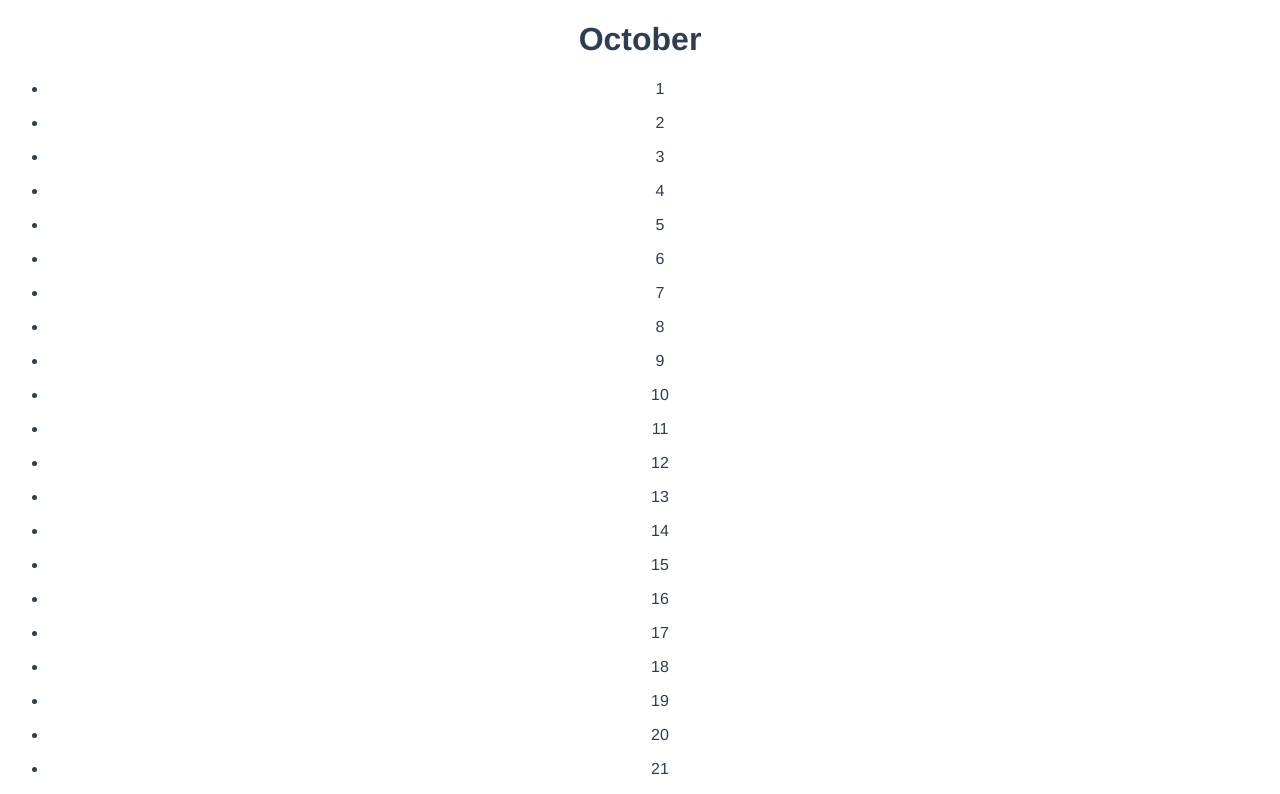
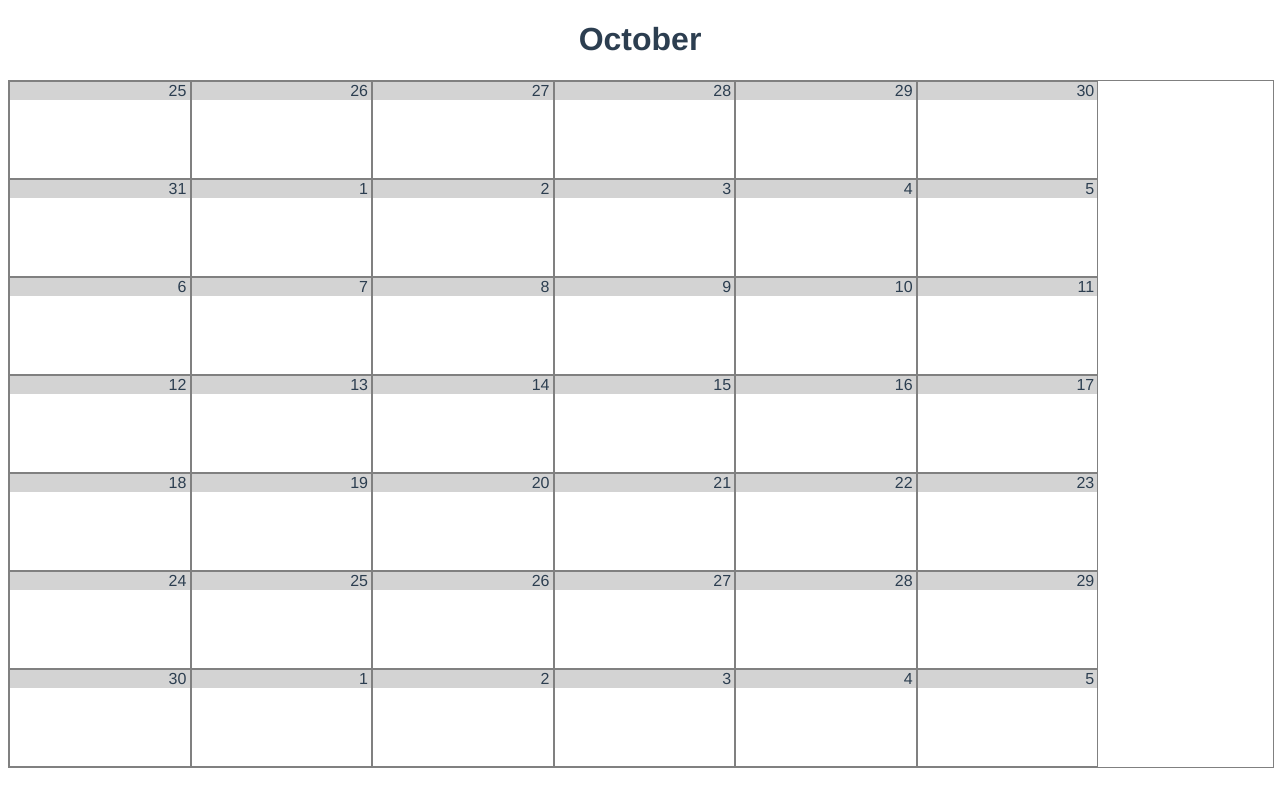
Before and after one commit to HCLarsen/vue-calendar, a Vue app: page / in a window 1280 px wide. Shown: the top 794 px of the page. Built offline with nearby package versions, Linux system fonts and the light colour scheme.

Commit message:
Add styling for days

```diff
--- a/src/views/MonthView.vue
+++ b/src/views/MonthView.vue
@@ -1,9 +1,11 @@
 <template>
   <div>
     <h1>October</h1>
-    <div>
+    <div class="month">
       <ul class="days">
-        <li v-for="day in days" :key="day" class="day"><p v-html="day"></p></li>
+        <li v-for="day in visibleDaysInPreviousMonth" :key="'p'+day" class="day"><p v-html="day"></p></li>
+        <li v-for="day in daysInThisMonth" :key="day" class="day"><p v-html="day"></p></li>
+        <li v-for="day in visibleDaysInNextMonth" :key="'n'+day" class="day"><p v-html="day"></p></li>
       </ul>
     </div>
   </div>
@@ -29,11 +31,63 @@ export default {
         month: "long"
       });
     },
-    days() {
-      return new Date(this.year, this.month + 1, 0).getDate();
+    daysInThisMonth() {
+      return this.range(this.daysInMonth(this.month), 1);
     },
+    visibleDaysInNextMonth() {
+      const weekdayStart = new Date(this.year, this.month + 1, 0).getDay();
+      return this.range(6 - weekdayStart, 1);
+    },
+    visibleDaysInPreviousMonth() {
+      const weekdayEnd = new Date(this.year, this.month, 0).getDay();
+      const lastDay = new Date(this.year, this.month, 0).getDate();
+      const firstDay = lastDay - weekdayEnd;
+      return this.range(weekdayEnd + 1, firstDay);
+    }
+  },
+  methods: {
+    daysInMonth(month) {
+      return new Date(this.year, month + 1, 0).getDate();
+    },
+    range(size, startAt = 0) {
+      return [...Array(size).keys()].map(i => i + startAt);
+    }
   }
 }
 </script>
 
-<style scoped></style>
+<style scoped>
+  .month {
+    width: 100%;
+  }
+
+  ul.days {
+    width: 100%;
+    margin: 0;
+    padding: 0;
+    border: 0.5px solid grey;
+
+    list-style-type: none;
+
+    display: flex;
+    flex-direction: row;
+    flex-wrap: wrap;
+  }
+
+  li.day {
+    width: calc(100% / 7 - 1px);
+    height: 6em;
+
+    border: 0.5px solid grey;
+
+    background: inherit;
+  }
+
+  li.day > p {
+    width: calc(100% - 0.2em);
+    padding-right: 0.2em;
+    margin: 0;
+    text-align: right;
+    background-color: lightgrey;
+  }
+</style>
```
Also changed, not shown: 1 other file (tests, documents, lock files or other folders).
